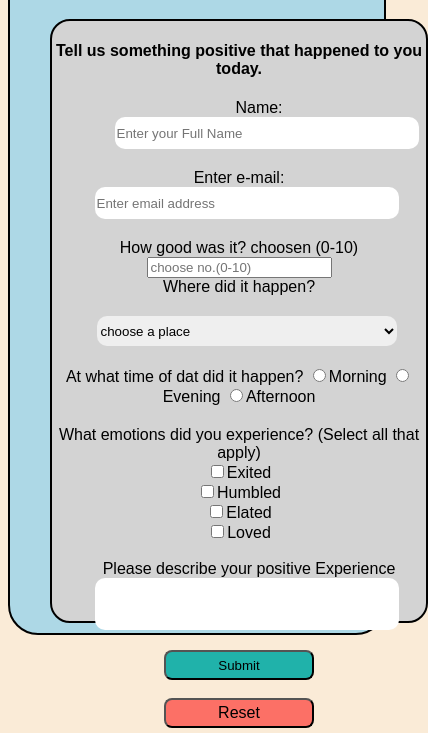
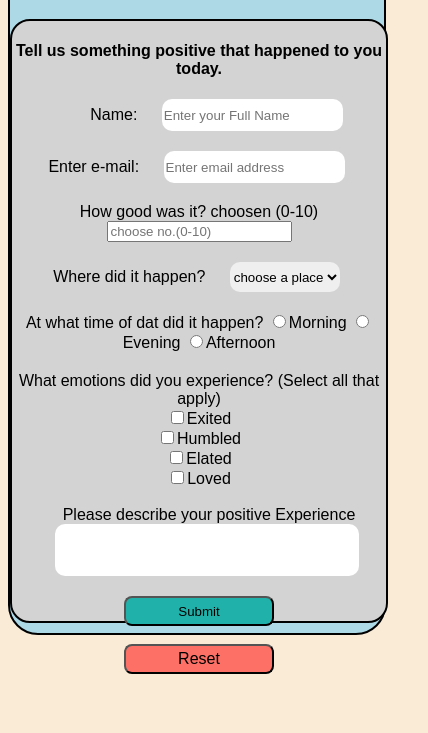
Before and after one commit to AmanKumar7878/Good-Vibes-Forms, a plain HTML site: page index.html in a window 390 px wide. Shown: the part 113-846 px from the top of the page, 428 px wide, since content can reach past the window. Drawn offline with Linux system fonts and the light colour scheme.

Commit message:
Update style.css

```diff
--- a/style.css
+++ b/style.css
@@ -110,7 +110,15 @@ button[type="submit"]{
     }
     #fdiv{
         width: 100%;
+        margin-left:0%;
     }
+     select{
+        width: auto;
+    }
+    input[type="text"],
+      input[type="email"]{
+        width: auto;
+      }
 
 
 }
```
